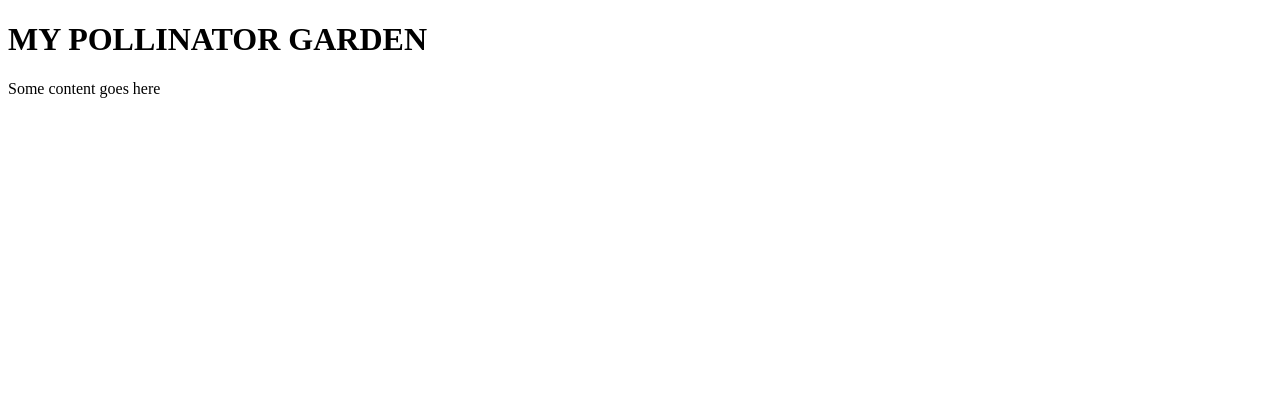
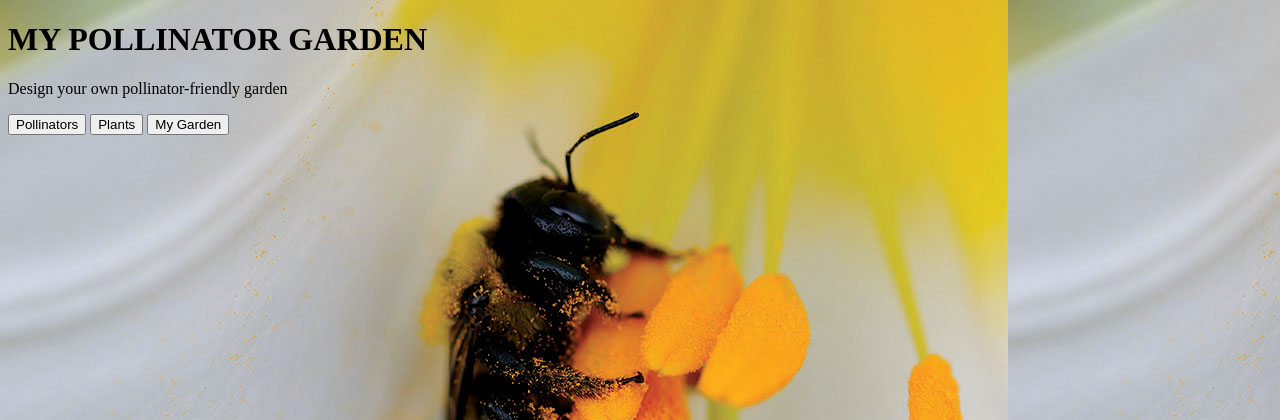
Before and after one commit to KimWheaton/pollinator_garden, a Django app: page / in a window 1280 px wide. Shown: the top 420 px of the page. Run offline with Django 3.2, Linux system fonts and the light colour scheme.

Commit message:
adding some HTML and CSS

```diff
--- a/templates/base.html
+++ b/templates/base.html
@@ -6,10 +6,26 @@
     <meta http-equiv="X-UA-Compatible" content="IE=edge">
     <meta name="viewport" content="width=device-width, initial-scale=1.0">
     <link rel="stylesheet" href="{% static 'css/garden.css' %}">
-    {% block title %}<title>Pollinator Garden</title>{% endblock %}
+    <link href="https://fonts.googleapis.com/css2?family=Anton&family=Roboto&display=swap" rel="stylesheet">
+    {% block title %}<title>My Pollinator Garden</title>{% endblock %}
+    <style>
+        * { margin: 20; padding: 20: }
+
+        body {
+            background-image: url('../img/beephoto1.jpg');
+        }
+        /* html {
+            background: url (img/beephoto1.jpg) no-repeat center center fixed;
+            -webkit-background-size: cover;
+            -moz-background-size: cover;
+            -o-background-size: cover;
+            background-size: cover;
+            overflow: hidden;
+        } */
+    </style>
 </head>
-<body>
+<main>
     {% block content %}
     {% endblock %}
-</body>
+</main>
 </html>
--- a/templates/garden/home.html
+++ b/templates/garden/home.html
@@ -1,6 +1,11 @@
 {% extends 'base.html' %}
 
 {% block content %}
+
 <h1>MY POLLINATOR GARDEN</h1>
-<p>Some content goes here</p>
+<p>Design your own pollinator-friendly garden</p>
+<button>Pollinators</button>
+<button>Plants</button>
+<button>My Garden</button>
+
 {% endblock %}
```
Also changed, not shown: static/css/garden.css (+8 -0 lines).
